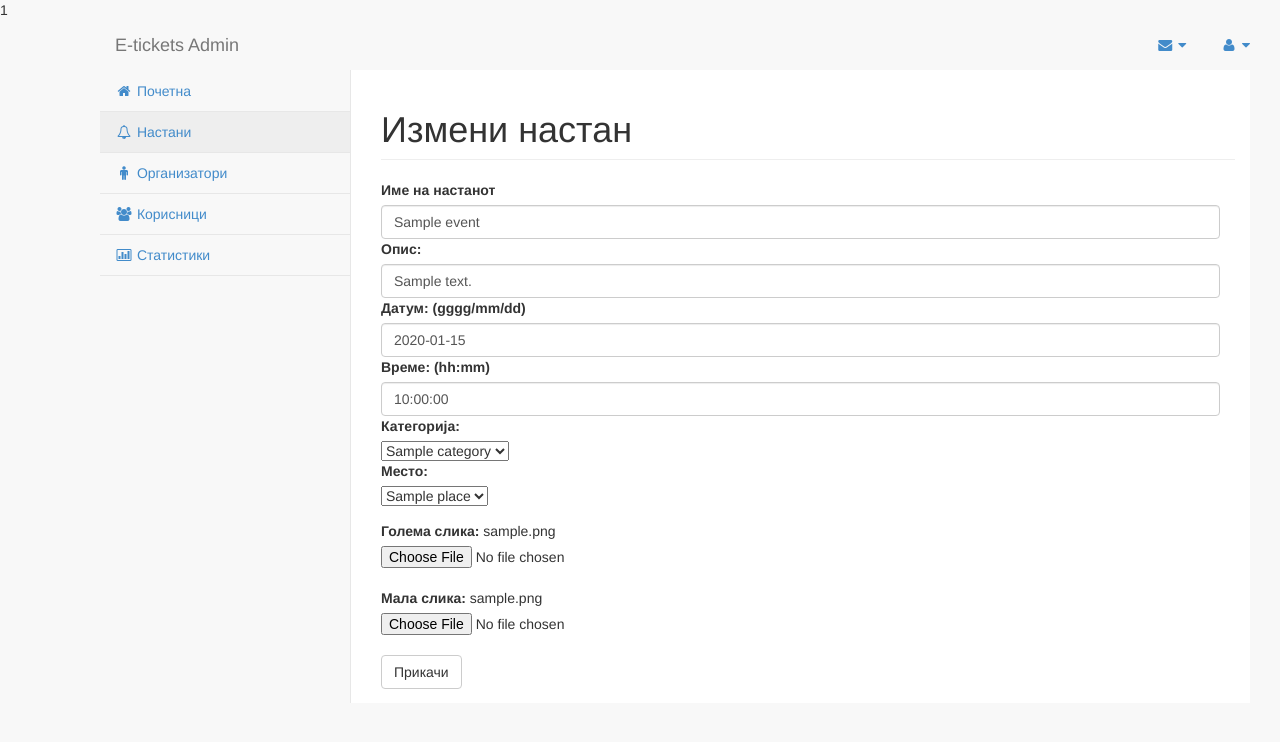
After one commit to DancheNikoloska/e-tickets, a PHP site: page /admin_editEvent.php?eventid=1 in a window 1280 px wide. The commit adds this page. Shown: the top 742 px of the page. Run offline with PHP 8.4, Linux system fonts and the light colour scheme; tables that the repository leaves empty hold one stand-in row (values such as "Sample post").

Commit message:
#3 editiranje nastani kaj admin

```diff
--- a/addEvent.php
+++ b/addEvent.php
@@ -53,8 +53,8 @@ if (isset($_POST['submit'])) {
 			//header('Location: upload.php');
 			echo " <p > Успешно прикачување! <p>";
 			$now = date("Y-m-d H:i");
-			$n = "images/" . "/" . $_FILES["file"]["name"];
-			$n1 = "images/" . "/" . $_FILES["file1"]["name"];
+			$n = $_FILES["file"]["name"];
+			$n1 = $_FILES["file1"]["name"];
 			$t = $_FILES["file"]["type"];
 			$flag = true;
 
--- /dev/null
+++ b/admin_editEvent.php
@@ -0,0 +1,293 @@
+<?php
+$eventid=$_GET['eventid'];
+echo $eventid;
+include_once 'database.php';
+session_start();
+$res=mysqli_query($link,"Select * from events where eventId=$eventid");
+$row=mysqli_fetch_assoc($res);
+$event_name=$row['event_name'];
+$des = $row['event_description'];
+$largeImg=$row['event_largeImg'];
+$smallImg=$row['event_smallImg'];
+$res3=mysqli_query($link, "Select period_date, period_time from events e, event_details ed, periods p where ed.event_id=e.eventId AND ed.period_id=p.periodId AND e.eventId=$eventid");
+$row3=mysqli_fetch_assoc($res3);
+$date = $row3['period_date'];
+$time = $row3['period_time'];
+$catId = $row['category_id'];
+$res2=mysqli_query($link, "Select category_name from categories where categoryId=$catId");
+$row2=mysqli_fetch_assoc($res2);
+$cat=$row2['category_name'];
+$res4=mysqli_query($link, "Select * from events e, event_details ed, places p where ed.event_id=e.eventId AND ed.place_id=p.placeId AND e.eventId=$eventid");
+$row4=mysqli_fetch_assoc($res4);
+$place_id=$row4['placeId'];
+$place=$row4['place_name'];
+$n = "";
+$flag = false;
+$imgL=false;
+$imgS=false;
+if (isset($_POST['submit'])) {
+
+	$msg = "";
+	$ext = explode(".", $_FILES["file"]["name"]);
+	$extension = $ext[count($ext) - 1];
+	//print_r($_FILES);
+
+	$imageFileType = $_FILES["file"]["type"];
+
+	if ($imageFileType != "jpg" && $imageFileType != "png" && $imageFileType != "jpeg" && $imageFileType != "gif") {
+		if ($_FILES["file"]["error"] > 0) {
+			echo "Return Code: " . $_FILES["file"]["error"] . "<br>";
+			$flag = false;
+		} else {
+			if (!file_exists("images")) {
+				mkdir("images");
+			}
+
+			move_uploaded_file($_FILES["file"]["tmp_name"], "images/" . $_FILES["file"]["name"]);
+			move_uploaded_file($_FILES["file1"]["tmp_name"], "images/" . $_FILES["file1"]["name"]);
+			//header('Location: upload.php');
+			echo " <p > Успешно прикачување! <p>";
+			$now = date("Y-m-d H:i");
+			$n = $_FILES["file"]["name"];
+			$n1 = $_FILES["file1"]["name"];
+			$t = $_FILES["file"]["type"];
+			$flag = true;
+
+		}
+	} else {
+
+		echo " <p > Невалиден формат! Внесете .jpg, .png или .gif формат. <p>";
+		$flag = false;
+		//header('Location: upload.php');
+	}
+
+	//if ($flag) {
+
+		if ($event_name != null && $des != null && $date != null && $time != null) {
+
+			  $q="UPDATE events e,event_details ed,periods p set e.event_name='$_POST[event]', e.event_description='$_POST[des]', e.category_id='$_POST[cat]', ed.place_id='$_POST[place]', p.period_date='$_POST[date]', p.period_time='$_POST[time]' where p.periodId=ed.period_id and ed.event_id=e.eventId and e.eventId=$eventid";
+				if (mysqli_query($link, $q))
+				{
+					header("Location: eventsAdmin.php");
+				}
+				else
+				{
+					$msg="Неуспешна промена во база!";
+				}
+
+
+
+		} else {
+			$msg = "Пополнете ги сите полиња";
+
+		}
+	}
+
+//}
+?>
+
+<!DOCTYPE html>
+<html lang="en">
+
+<head>
+<title>homeAdmin</title>
+    <meta charset="utf-8">
+    <meta http-equiv="X-UA-Compatible" content="IE=edge">
+    <meta name="viewport" content="width=device-width, initial-scale=1">
+    <meta name="description" content="">
+    <meta name="author" content="">
+
+    <title>Edit Event Details</title>
+
+    <!-- Bootstrap Core CSS -->
+    <link href="css/bootstrap.min.css" rel="stylesheet">
+
+    <!-- MetisMenu CSS -->
+    <link href="css/plugins/metisMenu/metisMenu.min.css" rel="stylesheet">
+
+    <!-- Timeline CSS -->
+    <link href="css/plugins/timeline.css" rel="stylesheet">
+
+    <!-- Custom CSS -->
+    <link href="css/sb-admin-2.css" rel="stylesheet">
+
+    <!-- Morris Charts CSS -->
+    <link href="css/plugins/morris.css" rel="stylesheet">
+
+    <!-- Custom Fonts -->
+    <link href="font-awesome-4.1.0/css/font-awesome.min.css" rel="stylesheet" type="text/css">
+
+
+</head>
+
+<body>
+
+    <div id="wrapper">
+
+        <!-- Navigation -->
+        <nav class="navbar navbar-default navbar-static-top" role="navigation" style="margin-bottom: 0;border:0px; width:1280px;">
+            <div class="navbar-header">
+                <button type="button" class="navbar-toggle" data-toggle="collapse" data-target=".navbar-collapse">
+                    <span class="sr-only">Toggle navigation</span>
+                    <span class="icon-bar"></span>
+                    <span class="icon-bar"></span>
+                    <span class="icon-bar"></span>
+                </button>
+                <a class="navbar-brand" href="index.html" style="margin-left: 100px;">E-tickets Admin</a>
+            </div>
+            <!-- /.navbar-header -->
+
+            <ul class="nav navbar-top-links navbar-right">
+                <li class="dropdown">
+                    <a class="dropdown-toggle" data-toggle="dropdown" href="#">
+                        <i class="fa fa-envelope fa-fw"></i>  <i class="fa fa-caret-down"></i>
+                    </a>
+
+                    <!-- /.dropdown-messages -->
+                </li>
+                <!-- /.dropdown -->
+
+
+                <li class="dropdown">
+                    <a class="dropdown-toggle" data-toggle="dropdown" href="#">
+                        <i class="fa fa-user fa-fw"></i>  <i class="fa fa-caret-down"></i>
+                    </a>
+
+                </li>
+                <!-- /.dropdown -->
+            </ul>
+            <!-- /.navbar-top-links -->
+
+            <div class="navbar-default sidebar" role="navigation" style="margin-left: 100px;">
+                <div class="sidebar-nav navbar-collapse">
+                    <ul class="nav" id="side-menu">
+
+                        <li>
+                            <a href="homeAdmin.php"><i class="fa fa-home fa-fw"></i> Почетна</a>
+                        </li>
+                        <li>
+                            <a class="active" href="eventsAdmin.php"><i class="fa fa-bell-o fa-fw"></i> Настани</a>
+
+                        </li>
+                        <li>
+                            <a href="#"><i class="fa fa-male fa-fw"></i> Организатори </a>
+                        </li>
+                        <li>
+                            <a href="#"><i class="fa fa-users fa-fw"></i> Корисници </a>
+                        </li>
+                        <li>
+                            <a href="#"><i class="fa fa-bar-chart-o fa-fw"></i> Статистики </a>
+
+                        </li>
+
+                    </ul>
+                </div>
+                <!-- /.sidebar-collapse -->
+            </div>
+            <!-- /.navbar-static-side -->
+        </nav>
+
+        <div id="page-wrapper" style="width: 900px; margin-left: 350px;">
+        	<div class="row">
+            <div class="row">
+                <div class="col-lg-12">
+                    <h1 class="page-header" style="margin-left: 15px;">Измени настан</h1>
+                </div>
+                <!-- /.col-lg-12 -->
+            </div>
+            <!-- /.row -->
+            <div class="col-lg-12">
+<?php
+if (isset($_POST['submit'])) {
+	echo "<h5 style=color:red>" . $msg . "</h5>";
+}
+?>
+            <!--updating event form -->
+
+        <form action="" method="post"  enctype="multipart/form-data" >
+		<div class="form-group">
+		<label for="event">Име на настанот</label>
+		<input type="text" class="form-control" name="event" id="event" value="<?php echo $event_name; ?>">
+
+		<label for="des">Опис:</label>
+		<input type="text" class="form-control" name="des" id="des" value="<?php echo $des; ?>">
+
+		<label for="date"> Датум: (gggg/mm/dd) </label>
+		<br/>
+		<input type="text" class="form-control" name="date" id="date" value="<?php echo $date; ?>">
+		<label for="time"> Времe: (hh:mm)</label>
+		<br/>
+		<input type="text" class="form-control" name="time" id="time" value="<?php echo $time; ?>">
+		<label> Категорија:</label>
+		<br/>
+		<?php $query = "SELECT * FROM categories ";
+			//select na vekepostoecki kategorii
+			print "<select name='cat' id='cat'>";
+			$result = mysqli_query($link, $query);
+			if ($result) {
+				while ($row = mysqli_fetch_assoc($result)) {
+					print "<option value='" . $row['categoryId'] . "' ";
+
+					($row['category_name']==$cat? print " selected ": print "");
+					print ">" . $row['category_name'] . "</option>";
+				}
+			}
+			print "</select><br/>";
+		?>
+
+		<label> Место:</label>
+		<br/>
+
+		<?php
+		$query = "SELECT * FROM places ";
+		//select na vekepostoecki mesta
+		print "<select name='place' id='place'>";
+		$result = mysqli_query($link, $query);
+		if ($result) {
+			while ($row = mysqli_fetch_assoc($result)) {
+				print "<option value='" . $row['placeId'] . "' ";
+				($row['placeId']==$place_id? print " selected ": print "");
+				print ">" . $row['place_name'] . "</option>";
+			}
+		}
+		print "</select><br/>";
+		?>
+
+		</div>
+
+		<label for="file" > Голема слика: </label>
+		<?php echo $largeImg; ?><input  type="file" value="Избери Слика:" name="file" id="file"  />
+
+		<br/>
+
+		<label for="file1" > Мала слика: </label>
+		<?php echo $smallImg; ?> <input  type="file"  value="Избери Слика:" name="file1" id="file1"  />
+		<br/>
+
+		<input  class="btn btn-default" type="submit"  value="Прикачи" name="submit" id="submit"  />
+
+		</form>
+
+
+            <!-- /.row -->
+         </div>
+            <!-- /.row -->
+        </div>
+        <!--end of row -->
+        </div>
+        <!-- /#page-wrapper -->
+
+
+    <!-- /#wrapper -->
+
+  <!-- jQuery -->
+
+
+</body>
+	<script src="js/jquery.js"></script>
+    <script src="js/bootstrap.min.js"></script>
+	<script src="js/plugins/morris/raphael.min.js"></script>
+    <script src="js/plugins/morris/morris.min.js"></script>
+    <script src="js/plugins/morris/morris-data.js"></script>
+
+</html>
```
Also changed, not shown: admin_activateEvent.php (added, +8 -0 lines), eventsAdmin.php (+5 -5 lines), homeAdmin.php (+9 -2 lines), images/medium-bob-hairstyle-109.jpg (added), images/vajoletce.jpg (added).
